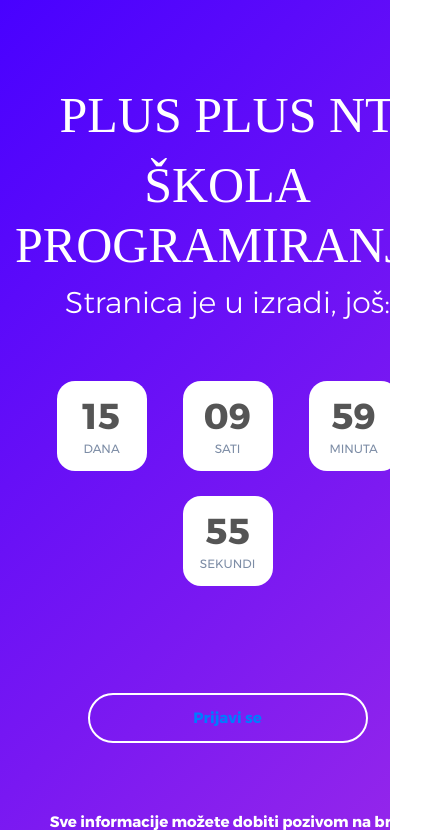
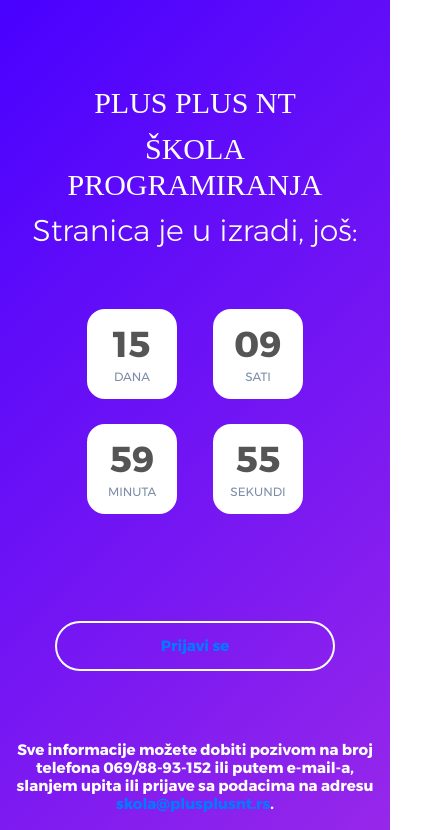
Before and after one commit to ivanv88/underconstruction, a plain HTML site: page index.html in a window 390 px wide. Shown: the top 830 px of the page, 440 px wide, since content can reach past the window. Drawn offline with Linux system fonts and the light colour scheme; a web font is replaced by a local one.

Commit message:
Title change

```diff
--- a/index.html
+++ b/index.html
@@ -27,10 +27,10 @@
 	<div class="bg-g1 size1 flex-w flex-col-c-sb p-l-15 p-r-15 p-t-55 p-b-35 respon1">
 		<span></span>
 		<div class="flex-col-c p-t-50 p-b-50">
-			<h3 class="l1-txt1 txt-center p-b-10">
+			<h3 class="myT l1-txt1 txt-center p-b-10">
 				PLUS PLUS NT
 			</h3>
-			<h3 class="l1-txt1 txt-center p-b-10">
+			<h3 class="myT l1-txt1 txt-center p-b-10">
 				Škola programiranja
 			</h3>
 
@@ -127,5 +127,10 @@
 	.info p {
 		margin: 20px 0;
 	}
+	@media(max-width: 768px) {
+		.myT {
+			font-size: 2rem;
+		}
+	}
 </style>
 </html>
```
